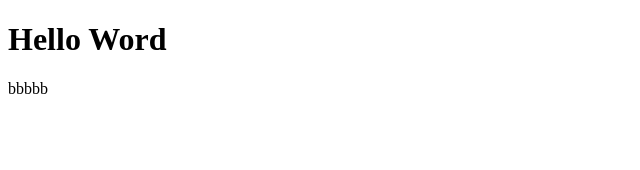
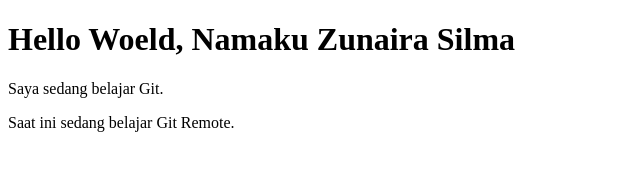
Before and after one commit to zunairasilma/belajar-git, a plain HTML site: page contact.html in a window 1280 px wide. Shown: the whole page, without its empty margins (0-640 px from the left). Drawn offline with Linux system fonts and the light colour scheme.

Commit message:
mengubah konten contact.html

```diff
--- a/contact.html
+++ b/contact.html
@@ -1,10 +1,11 @@
 <!DOCTYPE html>
 <html>
     <head>
-        <title>Judul post</title>
+        <title>Belajar Git - Proyek 01</title>
     </head>
     <body>
-        <h1>Hello Word</h1>
-        <p>bbbbb</p>
+        <h1>Hello Woeld, Namaku Zunaira Silma</h1>
+        <p>Saya sedang belajar Git.</p>
+	<p>Saat ini sedang belajar Git Remote.</p>
     </body>
 </html>
```
